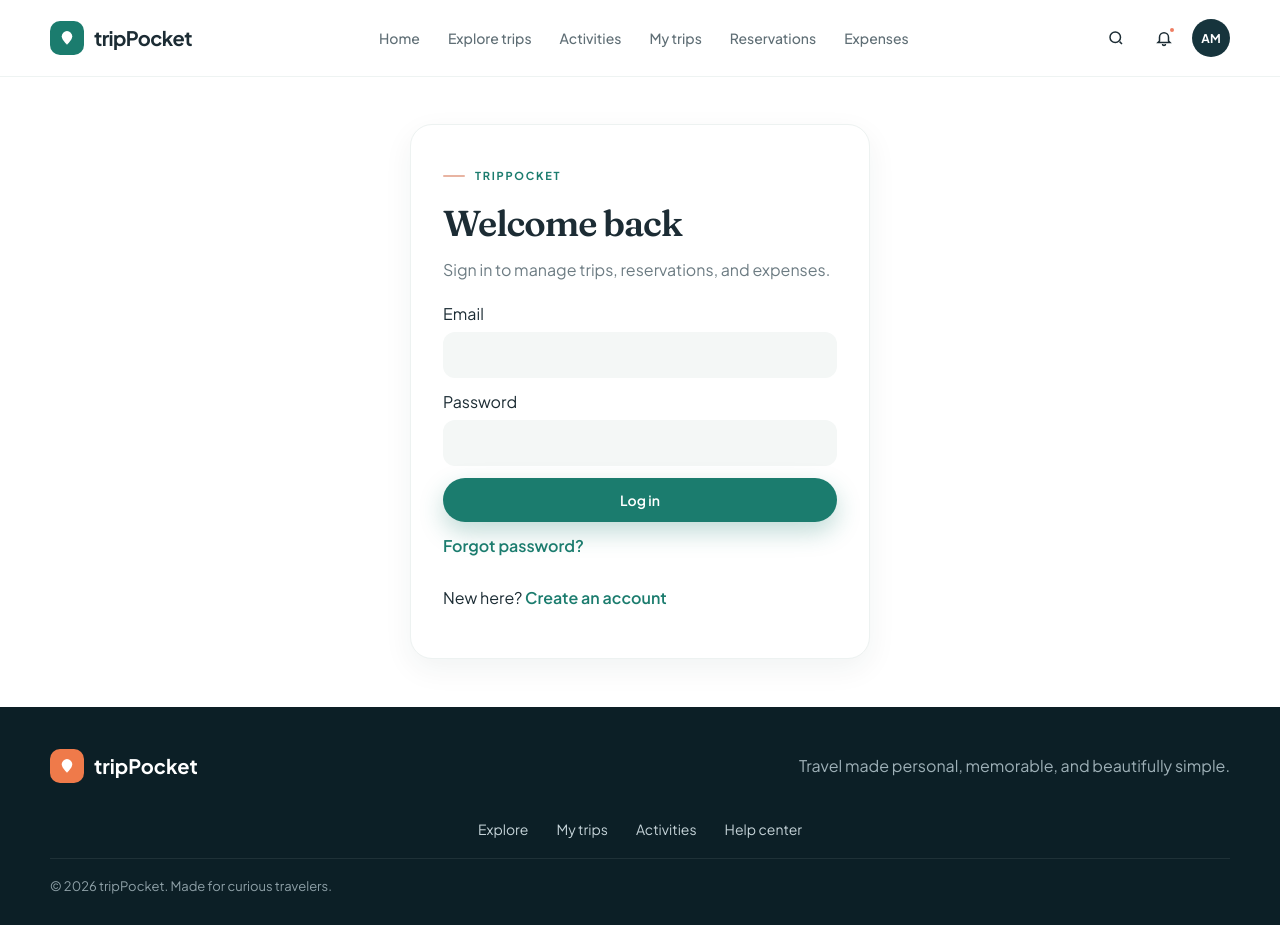
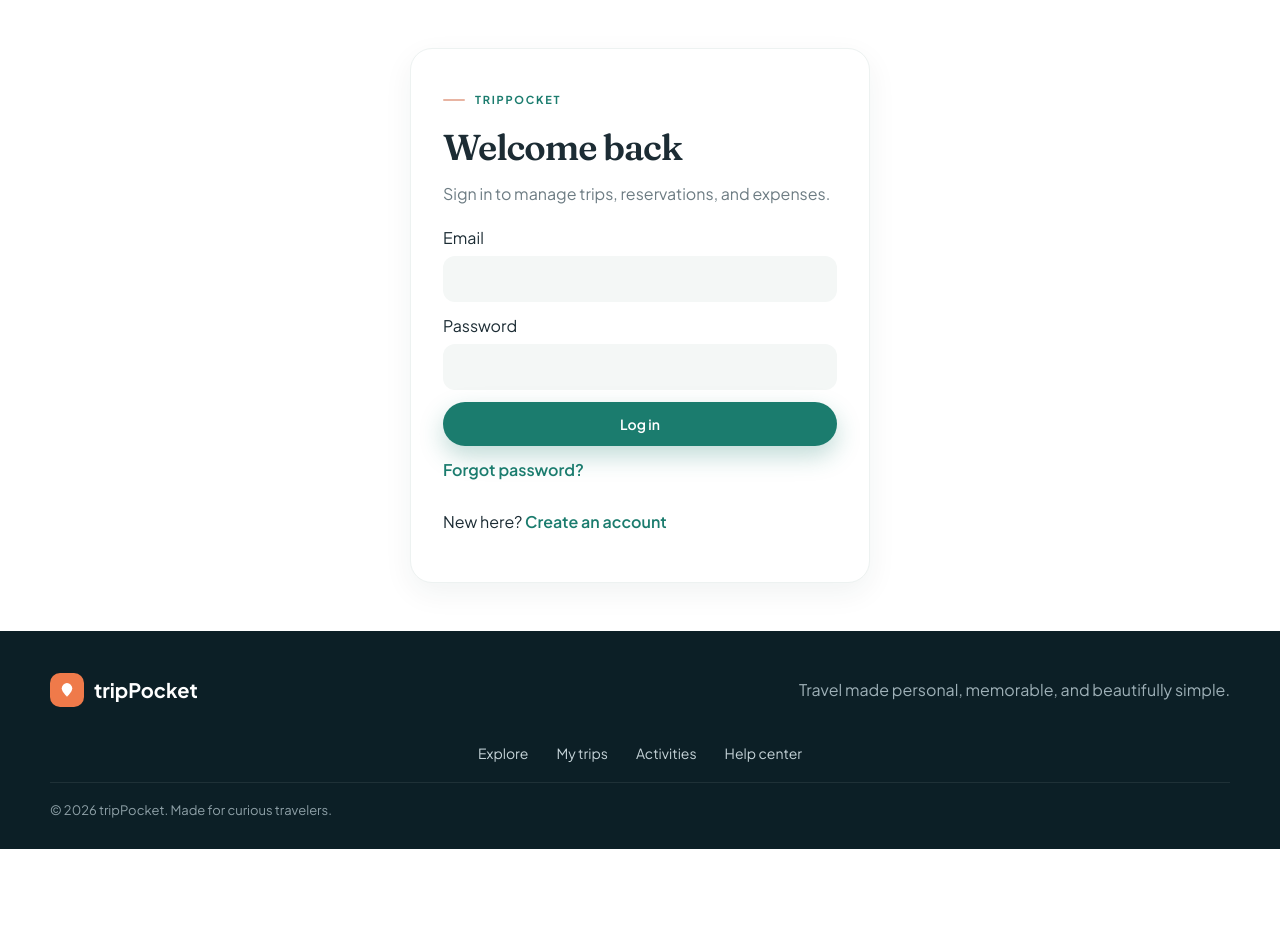
Before and after one commit to Amine0019/tripPocket-frontend, an Angular app: page /login in a window 1280 px wide. After the commit the page ends 849 px from the top, so only its background shows below. Built offline with nearby package versions, Linux system fonts and the light colour scheme.

Commit message:
feat: conditionally render navbar based on authentication state and refactor routing logic

```diff
--- a/src/app/app.component.html
+++ b/src/app/app.component.html
@@ -1,6 +1,8 @@
 <div class="app-shell">
-  <app-navbar />
-  <main class="app-main">
+  @if (showNavbar()) {
+    <app-navbar />
+  }
+  <main class="app-main" [class.auth-main]="!showNavbar()">
     <router-outlet />
   </main>
   <app-footer />
--- a/src/app/app.component.scss
+++ b/src/app/app.component.scss
@@ -1,3 +1,7 @@
 :host {
   display: block;
 }
+
+.auth-main {
+  padding-top: 0;
+}
--- a/src/app/app.component.ts
+++ b/src/app/app.component.ts
@@ -1,5 +1,8 @@
-import { Component } from '@angular/core';
+import { Component, inject } from '@angular/core';
+import { toSignal } from '@angular/core/rxjs-interop';
 import { RouterOutlet } from '@angular/router';
+import { NavigationEnd, Router } from '@angular/router';
+import { filter, map, startWith } from 'rxjs';
 import { FooterComponent } from './shared/components/footer/footer.component';
 import { NavbarComponent } from './shared/components/navbar/navbar.component';
 import { ToastComponent } from './shared/components/toast/toast.component';
@@ -11,4 +14,20 @@ import { ToastComponent } from './shared/components/toast/toast.component';
   templateUrl: './app.component.html',
   styleUrl: './app.component.scss'
 })
-export class AppComponent {}
+export class AppComponent {
+  private readonly router = inject(Router);
+
+  readonly showNavbar = toSignal(
+    this.router.events.pipe(
+      filter((event) => event instanceof NavigationEnd),
+      map((event) => !this.isAuthRoute((event as NavigationEnd).urlAfterRedirects)),
+      startWith(!this.isAuthRoute(this.router.url))
+    ),
+    { initialValue: !this.isAuthRoute(this.router.url) }
+  );
+
+  private isAuthRoute(url: string): boolean {
+    const path = url.split('?')[0];
+    return path === '/login' || path === '/register';
+  }
+}
```
